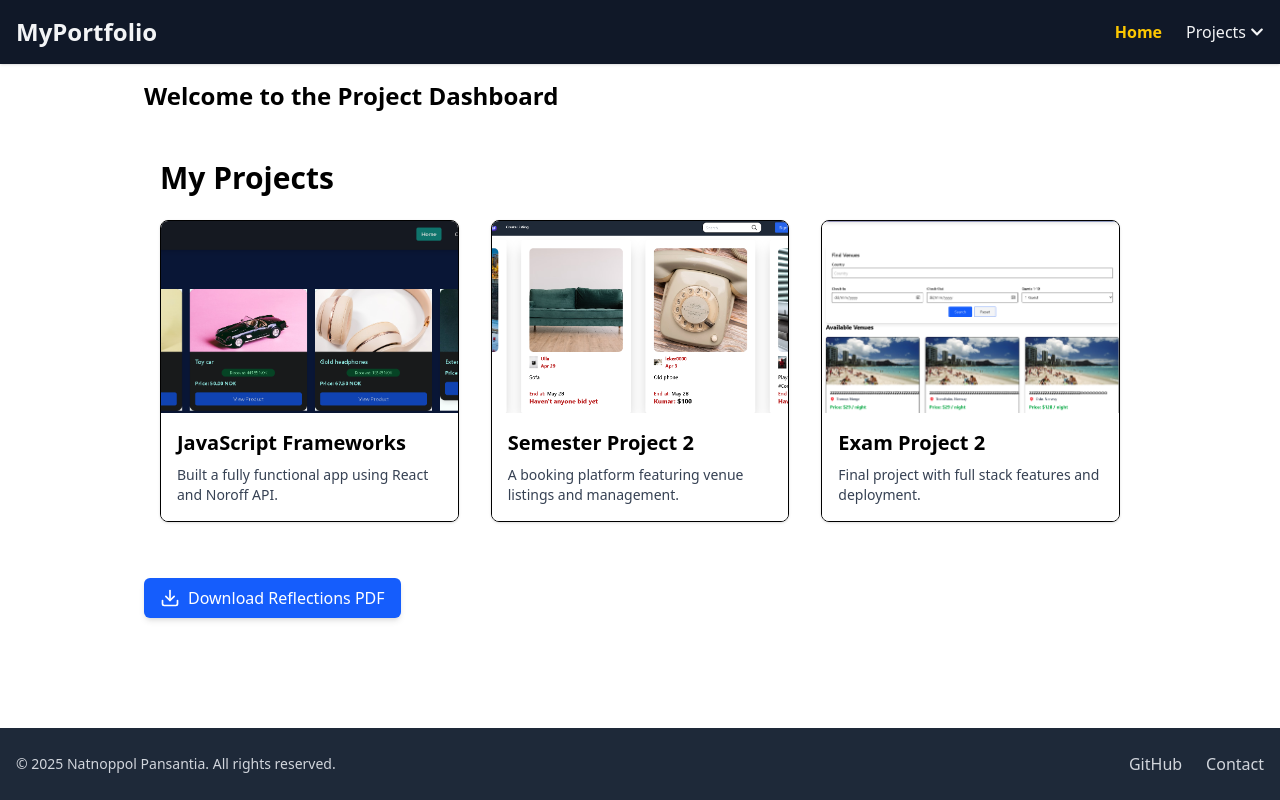
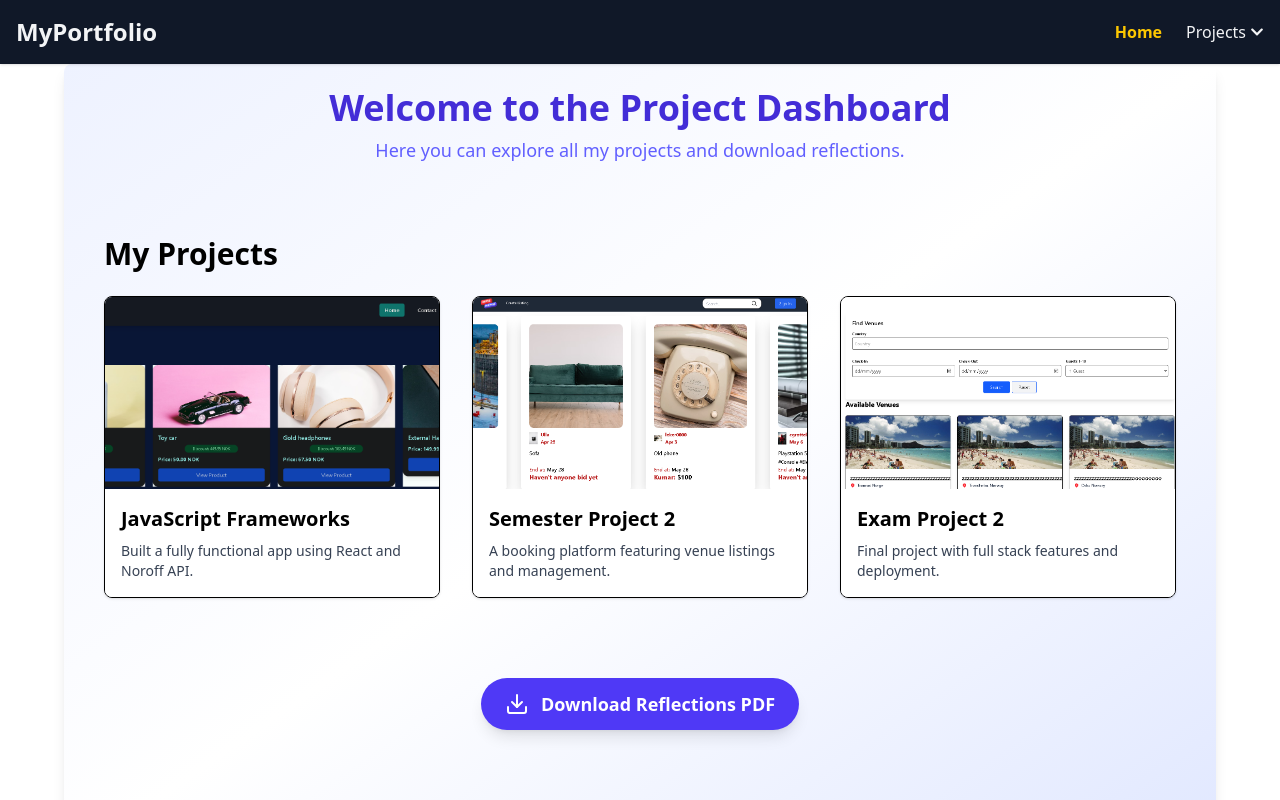
Before and after one commit to natnoppol/Portfolio-2, a React (Vite) app: page / in a window 1280 px wide. Shown: the top 800 px of the page. Built offline with nearby package versions, Linux system fonts and the light colour scheme.

Commit message:
Update Home.jsx

```diff
--- a/src/pages/Home.jsx
+++ b/src/pages/Home.jsx
@@ -4,22 +4,35 @@ import { FiDownload } from "react-icons/fi";
 
 export default function Home() {
   return (
-    <div className="p-4 max-w-5xl mx-auto">
-      <h1 className="text-2xl font-bold mb-4">Welcome to the Project Dashboard</h1>
+    <div className="p-6 max-w-6xl mx-auto bg-gradient-to-br from-indigo-50 via-white to-indigo-100 min-h-screen rounded-lg shadow-lg">
+      <header className="mb-10 text-center">
+        <h1 className="text-4xl font-extrabold text-indigo-700 mb-2">
+          Welcome to the Project Dashboard
+        </h1>
+        <p className="text-indigo-500 text-lg">
+          Here you can explore all my projects and download reflections.
+        </p>
+      </header>
 
+      <main>
+        {/* Project List with card container */}
+        <section className="grid grid-cols-1 sm:grid-cols-1 lg:grid-cols-1 gap-8">
           <ProjectList />
+        </section>
 
-      <div className="mt-6">
+        {/* Download Reflections PDF Button */}
+        <div className="mt-12 flex justify-center">
           <a
             href="/reflections.pdf"
             target="_blank"
             rel="noopener noreferrer"
-          className="inline-flex items-center gap-2 px-4 py-2 bg-blue-600 text-white rounded-md shadow-md hover:bg-blue-700 transition-colors duration-300"
+            className="inline-flex items-center gap-3 px-6 py-3 bg-indigo-600 text-white text-lg font-semibold rounded-full shadow-lg hover:bg-indigo-700 transition duration-300"
           >
-          <FiDownload size={20} />
+            <FiDownload size={24} />
             Download Reflections PDF
           </a>
         </div>
+      </main>
     </div>
   );
 }
```
Lines whose indentation alone changed are shown as unchanged.
